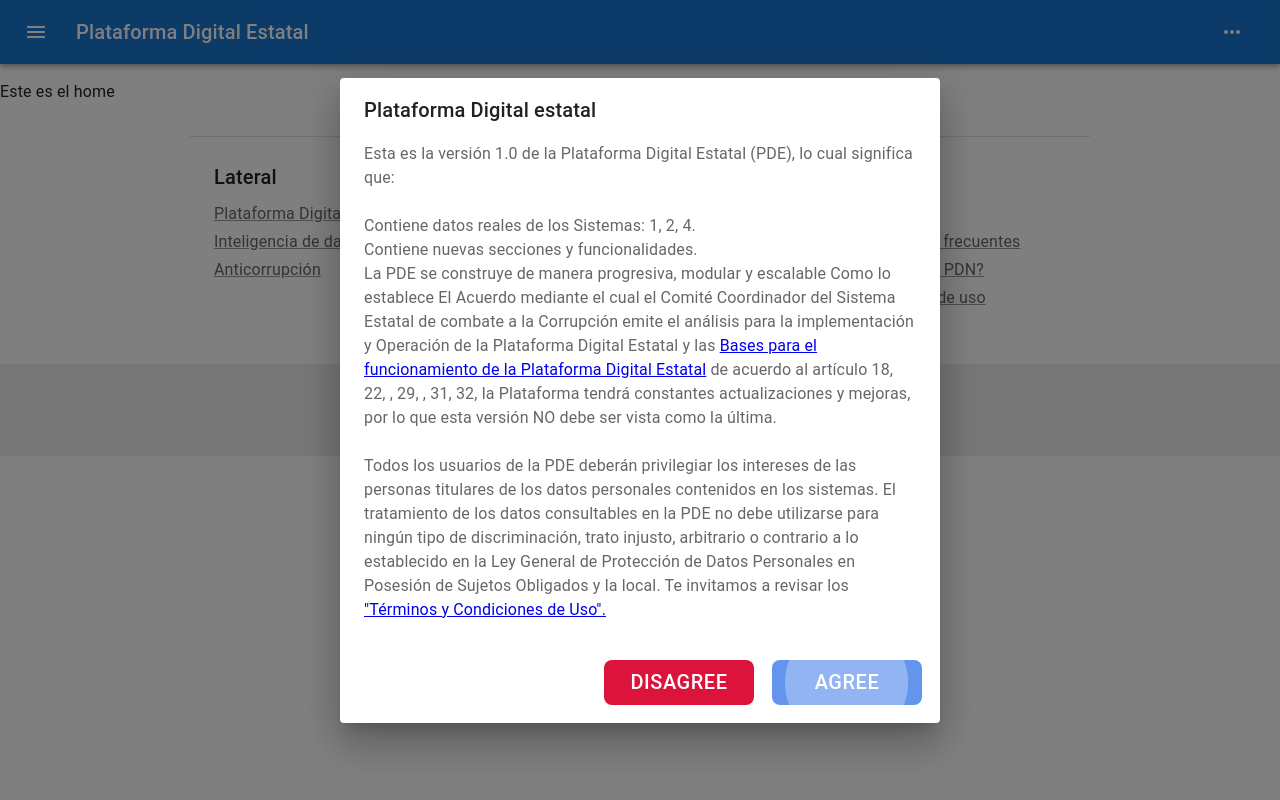
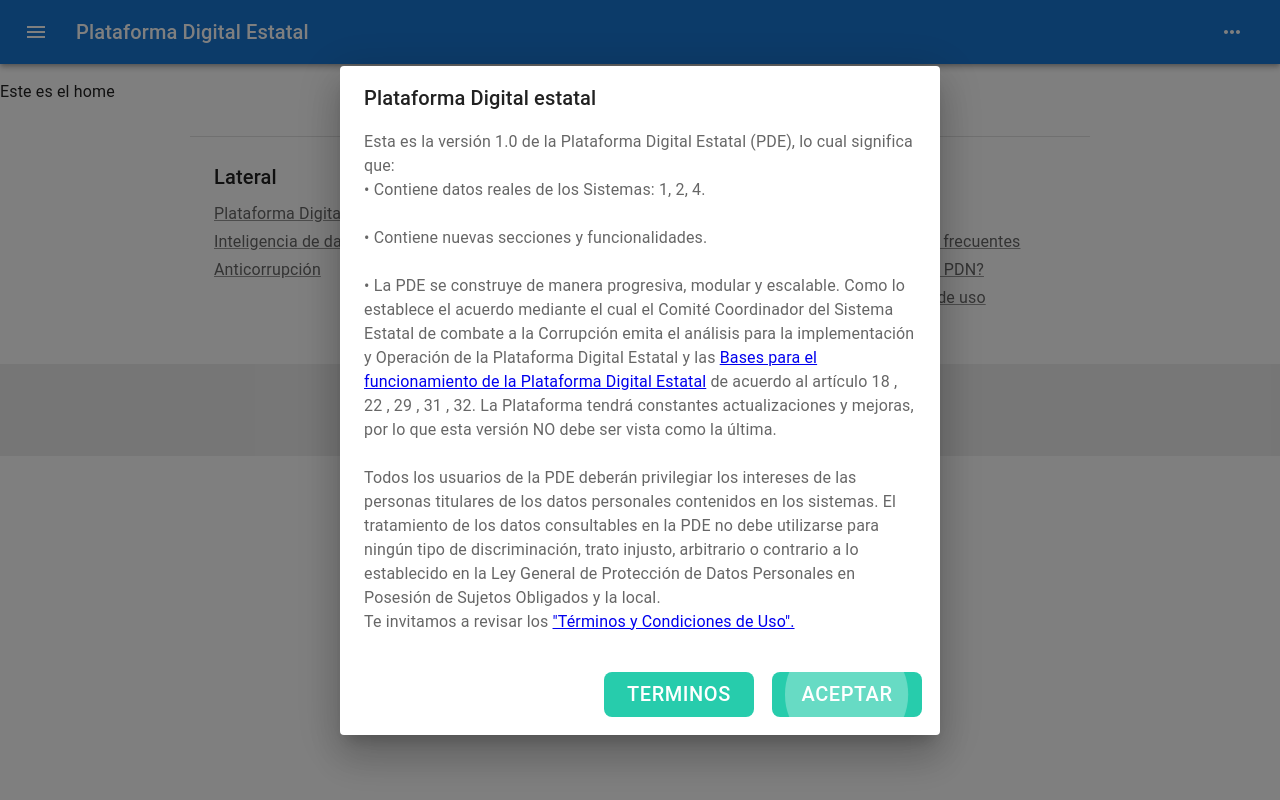
Before and after one commit to seseccoaxaca/plataforma_digital_estatal, a React (Create React App) app: page / in a window 1280 px wide. Built offline with nearby package versions, Linux system fonts and the light colour scheme.

Commit message:
Color Modal

```diff
--- a/src/components/Modal.js
+++ b/src/components/Modal.js
@@ -40,16 +40,18 @@ export default function AlertDialogSlide() {
         <DialogContent>
           <DialogContentText id="alert-dialog-slide-description">
             Esta es la versión 1.0 de la Plataforma Digital Estatal (PDE), lo cual significa que:
-            <br/><br/>
+            <br/>
             <ul>
-              <li>Contiene datos reales de los Sistemas: 1, 2, 4. </li>
-              <li>Contiene nuevas secciones y funcionalidades.</li>
-              <li> La PDE se construye de manera progresiva, modular y escalable Como lo establece  El  Acuerdo mediante el cual el Comité Coordinador del Sistema Estatal de combate a la Corrupción emite el análisis para la implementación y Operación de la Plataforma Digital Estatal y las <a href="http://www.periodicooficial.oaxaca.gob.mx/files/2021/01/SEC03-03RA-2021-01-16.pdf">Bases para el funcionamiento de la Plataforma Digital Estatal</a> de acuerdo al artículo 18, 22, , 29, , 31, 32, la Plataforma tendrá constantes actualizaciones y mejoras, por lo que esta versión NO debe ser vista como la última. </li>
+              <li>• Contiene datos reales de los Sistemas: 1, 2, 4. </li>
+              <br/>
+              <li>• Contiene nuevas secciones y funcionalidades.</li>
+              <br/>
+              <li>• La PDE se construye de manera progresiva, modular y escalable. Como lo establece el acuerdo mediante el cual el Comité Coordinador del Sistema Estatal de combate a la Corrupción emita el análisis para la implementación y Operación de la Plataforma Digital Estatal y las <a href="http://www.periodicooficial.oaxaca.gob.mx/files/2021/01/SEC03-03RA-2021-01-16.pdf">Bases para el funcionamiento de la Plataforma Digital Estatal</a> de acuerdo al artículo 18 , 22 , 29 , 31 , 32. La Plataforma tendrá constantes actualizaciones y mejoras, por lo que esta versión NO debe ser vista como la última. </li>
 
             </ul>
             <br/>
             Todos los usuarios de la PDE deberán privilegiar los intereses de las personas titulares de los datos personales contenidos en los sistemas. El tratamiento de los datos consultables en la PDE no debe utilizarse para ningún tipo de discriminación, trato injusto, arbitrario o contrario a lo establecido en la Ley General de Protección de Datos Personales en Posesión de Sujetos Obligados y la local.
-            Te invitamos a revisar los <a href="http://www.periodicooficial.oaxaca.gob.mx/files/2021/01/SEC03-03RA-2021-01-16.pdf">"Términos y Condiciones de Uso".</a>
+            <br/>Te invitamos a revisar los <a href="http://www.periodicooficial.oaxaca.gob.mx/files/2021/01/SEC03-03RA-2021-01-16.pdf">"Términos y Condiciones de Uso".</a>
 
           </DialogContentText>
         </DialogContent>
@@ -63,7 +65,7 @@ export default function AlertDialogSlide() {
               height: '45px',
               margin: '10px',
               border: 'none',
-              backgroundColor: 'crimson',
+              backgroundColor: '#27CCAC',
               color: 'white',
               borderRadius: '8px',
               fontSize: '20px',
@@ -71,7 +73,7 @@ export default function AlertDialogSlide() {
 
             }}
 
-          >Disagree</Button>
+          >Terminos</Button>
           <Button
             onClick={handleClose}
             autoFocus
@@ -80,7 +82,7 @@ export default function AlertDialogSlide() {
               height: '45px',
               margin: '10px',
               border: 'none',
-              backgroundColor: 'cornflowerblue',
+              backgroundColor: '#27CCAC',
               color: 'white',
               borderRadius: '8px',
               fontSize: '20px',
@@ -88,7 +90,7 @@ export default function AlertDialogSlide() {
             }}
 
           >
-            Agree
+            Aceptar
           </Button>
         </DialogActions>
       </Dialog>
--- a/src/components/modal.css
+++ b/src/components/modal.css
@@ -58,7 +58,7 @@
     height: 45px;
     margin: 10px;
     border: none;
-    background-color: cornflowerblue;
+    background-color: #FEA142;
     color: white;
     border-radius: 8px;
     font-size: 20px;
@@ -66,5 +66,5 @@
   }
 
   #cancelBtn {
-    background-color: crimson;
+    background-color: #4BB5B1;
   }
```
